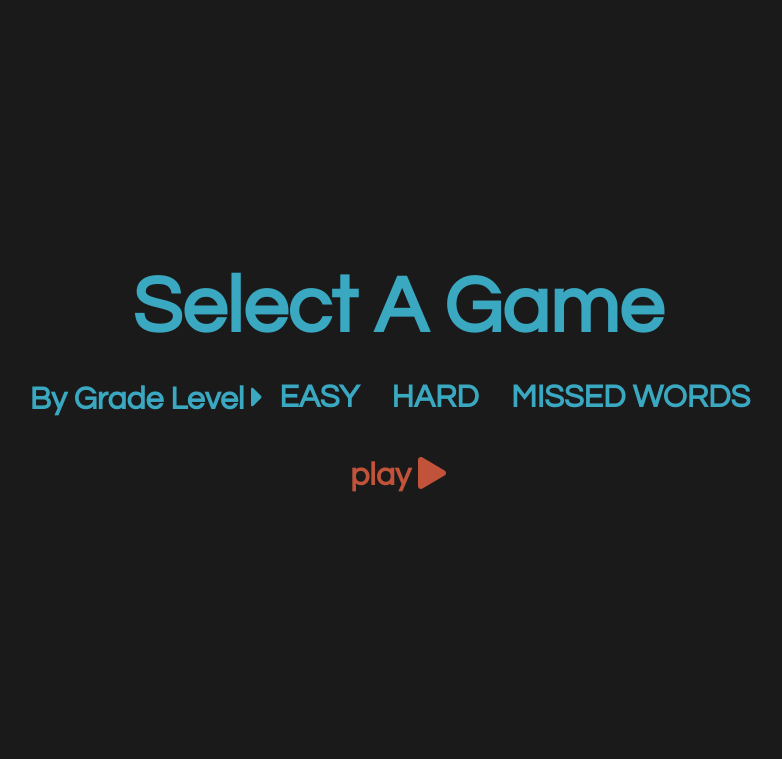
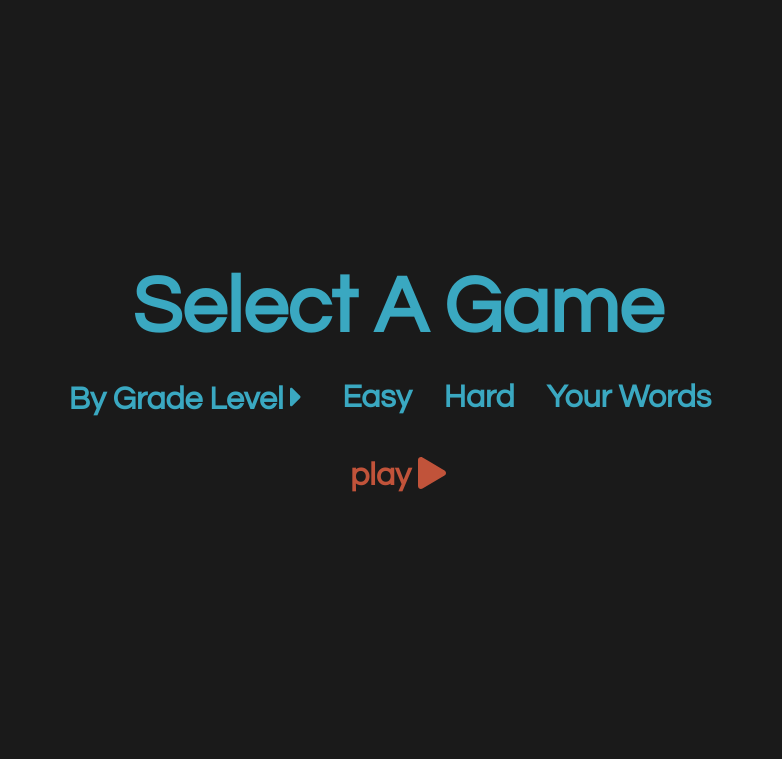
Before and after one commit to ChimentiMatt/Linguist_Assist, a Django app: page /learning/ in a window 1280 px wide. Shown: the part 49-808 px from the top of the page, without its empty margins (242-1024 px from the left). Run offline with Django 3.2, Linux system fonts and the light colour scheme; a user stored in the database is signed in; data comes from the database, SQL or seed files in the repository; both versions use the stored data as it was after the commit; some libraries are stand-ins or nearby versions.

Commit message:
working post game screen where it shows you the missed words. Not styled yet

```diff
--- a/spellingapp/static/spellingproject/css/learningPage.scss
+++ b/spellingapp/static/spellingproject/css/learningPage.scss
@@ -211,6 +207,7 @@
                 border: none;
                 font-weight: bold;
                 font-size: 2rem;
+                margin-right: 1.5rem;
             }
             #gradeMenu{
                 position: relative;
--- a/spellingapp/static/spellingproject/css/styles.css
+++ b/spellingapp/static/spellingproject/css/styles.css
@@ -358,6 +358,7 @@
   border: none;
   font-weight: bold;
   font-size: 2rem;
+  margin-right: 1.5rem;
 }
 
 #preGameScreen #preGameBtnContainer #gradeContainer #gradeMenu {
--- a/spellingapp/templates/spellingapp/base.html
+++ b/spellingapp/templates/spellingapp/base.html
@@ -102,7 +102,6 @@
                           'lieutenant',
                           'unabashed',
                           'drunkenness',
-                          'dumbbell',
                           'conscientious',
                           'daiquiri',
                           'mischievous',
@@ -139,6 +138,8 @@
                         objectPopulated: false,
                         selectpopulated: false,
 
+                        stateWrongWords: []
+
                   }
             },
             methods: {
@@ -168,8 +169,14 @@
                   this.easyTrigger = false
                   this.hardTrigger = false
                   this.missedTrigger = false
+                  gsap.to('#easyBtn, #hardBtn, #missedBtn', {color: "#3AA8C1"})
+                  gsap.to('#borderTopEasy', {width: '0'})
+                  gsap.to('#borderTopHard', {width: '0'})
+                  gsap.to('#borderTopMissed', {width: '0'})
+
                   gsap.to('#caretGrade', {rotate: '90deg'})
                   gsap.to('#gradeMenu', {display: 'block', duration: 0})
+                  gsap.to('#gradeSelect', {color: '#c1533a'})
 
                 },
 
@@ -184,12 +191,13 @@
                   document.getElementById('easyBtn').style.color = '#c1533a'
 
 
-                  gsap.to('#borderTopEasy', {width: '5rem'})
+                  gsap.to('#borderTopEasy', {width: '4.4rem'})
                   gsap.to('#borderTopHard', {width: '0'})
                   gsap.to('#borderTopMissed', {width: '0'})
 
                   gsap.to('#caretGrade', {rotate: '0'})
                   gsap.to('#gradeMenu', {display: 'none', duration: 0})
+                  gsap.to('#gradeSelect', {color: '#3AA8C1'})
                   this.randomWord()
 
                 },
@@ -205,13 +213,14 @@
                   gsap.to('#easyBtn, #missedBtn, #firstGradeBtn', {color: "#3AA8C1"})
                   document.getElementById('hardBtn').style.color = '#c1533a'
 
-                  gsap.to('#borderTopHard', {width: '5.4rem'})
+                  gsap.to('#borderTopHard', {width: '4.5rem'})
                   gsap.to('#borderTopEasy', {width: '0'})
                   gsap.to('#borderTopMissed', {width: '0'})
 
 
                   gsap.to('#caretGrade', {rotate: '0'})
                   gsap.to('#gradeMenu', {display: 'none', duration: 0})
+                  gsap.to('#gradeSelect', {color: '#3AA8C1'})
                   this.randomWord()
                 },
 
@@ -233,11 +242,12 @@
 
                   gsap.to('#borderTopHard', {width: '0'})
                   gsap.to('#borderTopEasy', {width: '0'})
-                  gsap.to('#borderTopMissed', {width: '15rem'})
-
+                  gsap.to('#borderTopMissed', {width: '10.4rem'})
 
                   gsap.to('#caretGrade', {rotate: '0'})
                   gsap.to('#gradeMenu', {display: 'none', duration: 0})
+                  gsap.to('#gradeSelect', {color: '#3AA8C1'})
+
                   this.randomWord()
                 },
 
@@ -248,9 +258,6 @@
                   this.hardTrigger = false
                   this.missedTrigger = false
                   this.firstGradeTrigger = true
-                  document.getElementById('easyBtn').style.color = '#3AA8C1'
-                  document.getElementById('hardBtn').style.color = '#3AA8C1'
-                  document.getElementById('missedBtn').style.color = '#3AA8C1'
                   document.getElementById('firstGradeBtn').style.color = '#c1533a'
 
                   gsap.to('#borderTopHard', {width: '0'})
@@ -348,6 +355,7 @@
                   let newWord = document.getElementById('newWord').value
                   let inputValue = document.getElementById('inputValue').value
 
+                  // if words are the same and word will NOT be added to database
                   if (newWord.toLowerCase() == inputValue.toLowerCase()){
                     this.progressCounter += 1
                     this.randomWord()
@@ -359,9 +367,11 @@
                     this.progressBarFunc()
                     this.newWordInHTML()
                   }
+                    //stops the user entering no word at all
                     else if(inputValue == ''){
 
                     }
+                    // if the user enters a wrong spelling
                     else{
                       this.progressCounter -= 1
                       this.progressBarFunc()
@@ -370,9 +380,14 @@
                       let inputValue = document.getElementById('inputValue').value
                       this.correctWord = newWord
                       this.wrongWord = inputValue
+
                       // push to axios
                       document.getElementById('inputValue').value = ''
                       this.axiosPost()
+
+                      // add to state wrong list for showing once game is over
+                      this.stateWrongWords.push(this.correctWord)
+
 
                     }
                 },
@@ -388,6 +403,7 @@
                   }
                   else if (this.progressCounter == 1){
                     gsap.to('#progressBar', {width: '3rem', duration: 1})
+                    this.dynamicPostGameMessage()
                   }
                   else if (this.progressCounter == 2){
                     gsap.to('#progressBar', {width: '6rem', duration: 1})
@@ -415,12 +431,27 @@
                   }
                   else if (this.progressCounter == 10){
                     gsap.to('#progressBar', {width: '30rem', duration: 1})
+                    gsap.to('#postGameScreen', {opacity: 1, display: 'flex'})
                     this.progressCounter = 0
                     this.newGame = true
                   }
                 },
+
+              dynamicPostGameMessage() {
+                gsap.to('#postGameScreen', {opacity: 1, display: 'flex'})
+                console.log(this.stateWrongWords.length , this.stateWrongWords.length == 0)
+                if (this.stateWrongWords.length == 0){
+                  document.getElementById('addedToList').style.display = 'none'
+                  document.getElementById('noItemsMessage').style.display = 'block'
+
+                }
+                else{
+                  document.getElementById('addedToList').style.display = 'block'
+                  document.getElementById('noItemsMessage').style.display = 'none'
+                }
+              },
+
               hearDef() {
-
                 var synth = window.speechSynthesis;
                 var voices = synth.getVoices();
                 var voiceSelect = document.getElementById('speachSelect')
@@ -469,9 +500,7 @@
 
             mounted() {
             // '#c1533a'
-        // '#3AA8C1'
-
-
+            // '#3AA8C1'
 
              // Home Page not loggin in
               if (window.location.pathname  == '/'){
--- a/spellingapp/templates/spellingapp/learning.html
+++ b/spellingapp/templates/spellingapp/learning.html
@@ -14,27 +14,40 @@
                 <p v-on:click="gradeMenuFunc" id="gradeSelect">By Grade Level <i id="caretGrade" class="fas fa-caret-right"></i> </p>
                 <div id="gradeMenu">
                     <p v-on:click="firstGradeFunc" id="firstGradeBtn">First Grade</p>
-                    <p>Second Grade</p>
+                    <p id="secondGradeBtn">Second Grade</p>
                 </div>
             </div>
 
             <div id="easyContainer">
-                <button id="easyBtn" class="preGameBtns" v-on:click="easyFunc">EASY</button>
+                <button id="easyBtn" class="preGameBtns" v-on:click="easyFunc">Easy</button>
                 <p id="borderTopEasy"></p>
             </div>
 
             <div id="hardContainer">
-                <button id="hardBtn" class="preGameBtns" v-on:click="hardFunc">HARD</button>
+                <button id="hardBtn" class="preGameBtns" v-on:click="hardFunc">Hard</button>
                 <p id="borderTopHard"></p>
             </div>
 
             <div id="missedContainer">
-                <button id="missedBtn" class="preGameBtns" v-on:click="missedFunc">MISSED WORDS</button>
+                <button id="missedBtn" class="preGameBtns" v-on:click="missedFunc">Your Words</button>
                 <p id="borderTopMissed"></p>
             </div>
         </div>
         <p v-on:click="speechFunc" id="startBtn">play <i class="fas fa-play"></i></p>
     </div>
+
+    <div id="postGameScreen">
+        <div>
+            <p>Great Job!</p>
+            <p id="addedToList">The following words were added to your spelling list</p>
+            <div v-for="item in stateWrongWords">
+
+                <p>[[item]]</p>
+            </div>
+            <p id="noItemsMessage">Nice Job! You got all the words correct!</p>
+        </div>
+    </div>
+
     <select id="speachSelect"></select>
     {% comment %} <p>Progress Bar</p> {% endcomment %}
     <div id="progressBarConatiner">
--- a/spellingapp/templates/spellingapp/user_home.html
+++ b/spellingapp/templates/spellingapp/user_home.html
@@ -10,4 +10,5 @@
       <p>{{ item.spelling_error }}</p>
 {% endfor %}
 
+
 {% endblock user_home %}
```
Also changed, not shown: other parts of spellingapp/static/spellingproject/css/learningPage.scss (+27 -6 lines), other parts of spellingapp/static/spellingproject/css/styles.css (+31 -1 lines), db.sqlite3, 1 other file.
